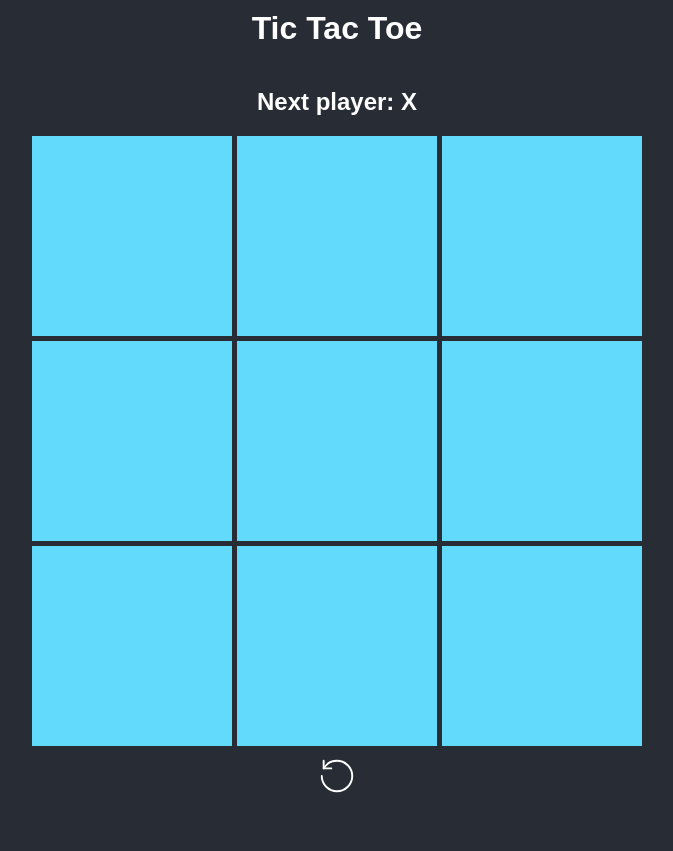
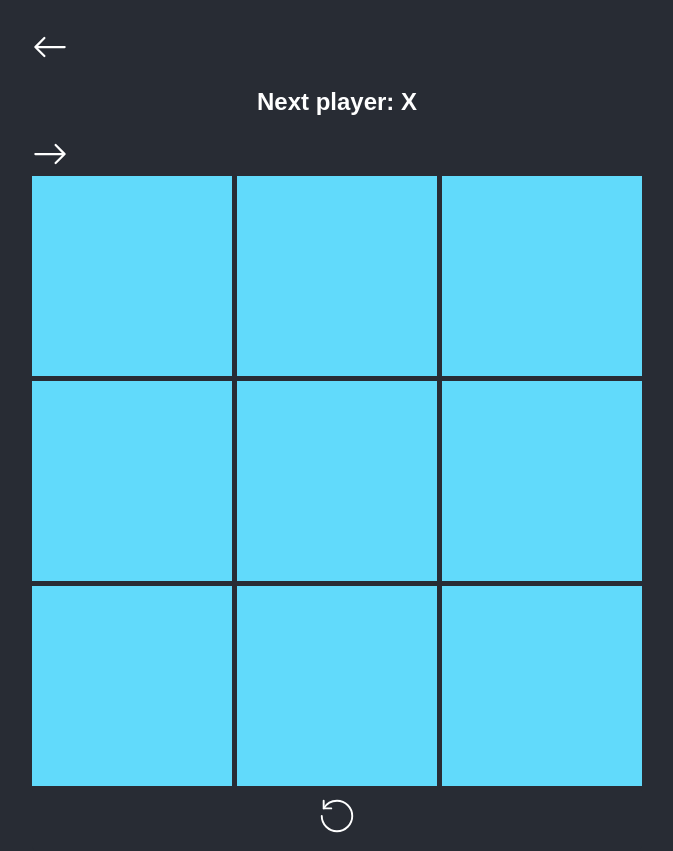
Before and after one commit to samyferhat/tic-tac-toe, a React (Create React App) app: page / in a window 1280 px wide. Shown: the whole page, without its empty margins (303-976 px from the left). Before the commit the page ends 811 px from the top, so only its background shows below. Built offline with nearby package versions, Linux system fonts and the light colour scheme.

Commit message:
add header for game board

```diff
--- a/src/App.js
+++ b/src/App.js
@@ -6,7 +6,7 @@
   return (
     <Fragment>
       <h1 >Tic Tac Toe </h1>
-    <Game />
+      <Game />
     </Fragment>
 
   );
--- a/src/components/Board.js
+++ b/src/components/Board.js
@@ -1,4 +1,5 @@
-import Square from './Square'
+import Square from './Square';
+import HeaderBoard from './HeaderBoard';
 
 
 function Board({ xIsNext, squares, onPlay }) {
@@ -26,7 +27,8 @@
 
     return (
         <>
-            <div className={`status ${winner && "winner"}`} ><h2>{status}</h2></div>
+            <HeaderBoard winner={winner} status={status}></HeaderBoard>
+
             <div className="board">
                 {squares.map((s, i) => (
                     <Square
--- /dev/null
+++ b/src/components/HeaderBoard.jsx
@@ -0,0 +1,17 @@
+
+const HeaderBoard = ({ winner, status }) => {
+
+    return (
+        <div className="header-board">
+            <svg xmlns="http://www.w3.org/2000/svg" width="36" height="36" fill="currentColor" class="bi bi-arrow-left" viewBox="0 0 16 16">
+                <path fill-rule="evenodd" d="M15 8a.5.5 0 0 0-.5-.5H2.707l3.147-3.146a.5.5 0 1 0-.708-.708l-4 4a.5.5 0 0 0 0 .708l4 4a.5.5 0 0 0 .708-.708L2.707 8.5H14.5A.5.5 0 0 0 15 8" />
+            </svg>
+            <div className={`status ${winner && "winner"}`} ><h2>{status}</h2></div>
+            <svg xmlns="http://www.w3.org/2000/svg" width="36" height="36" fill="currentColor" class="bi bi-arrow-right" viewBox="0 0 16 16">
+                <path fill-rule="evenodd" d="M1 8a.5.5 0 0 1 .5-.5h11.793l-3.147-3.146a.5.5 0 0 1 .708-.708l4 4a.5.5 0 0 1 0 .708l-4 4a.5.5 0 0 1-.708-.708L13.293 8.5H1.5A.5.5 0 0 1 1 8" />
+            </svg>
+        </div>
+    )
+}
+
+export default HeaderBoard;
```
Lines whose indentation alone changed are shown as unchanged.
